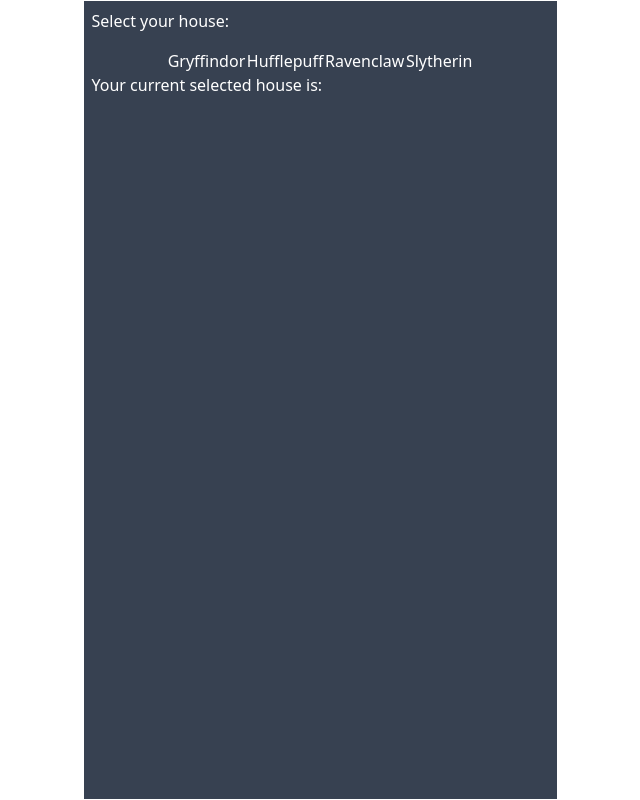
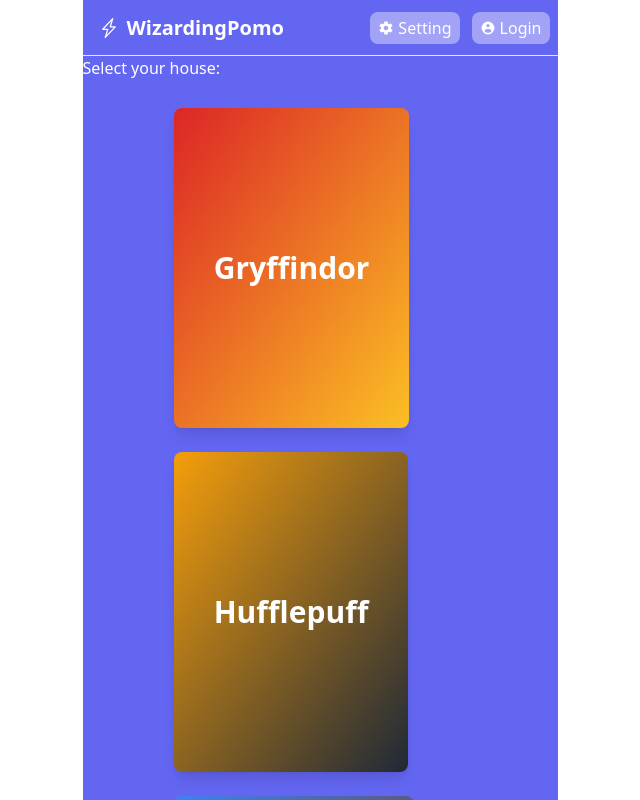
Before and after one commit to ujjwalkirti/pomodoro-timer-harry_potter-theme, a React (Create React App) app: page / in a window 1280 px wide. Shown: the top 800 px of the page, without its empty margins (320-960 px from the left). Built offline with nearby package versions, Linux system fonts and the light colour scheme.

Commit message:
30-10-2021

```diff
--- a/package.json
+++ b/package.json
@@ -11,6 +11,7 @@
     "postcss": "7",
     "react": "^17.0.2",
     "react-dom": "^17.0.2",
+    "react-icons": "^4.3.1",
     "react-scripts": "4.0.3",
     "tailwindcss": "npm:@tailwindcss/postcss7-compat",
     "web-vitals": "^1.0.1"
--- a/public/index.html
+++ b/public/index.html
@@ -24,7 +24,7 @@
       work correctly both with client-side routing and a non-root public URL.
       Learn how to configure a non-root public URL by running `npm run build`.
     -->
-    <title>React App</title>
+    <title>Pomodoro Timer-Harry Potter Theme</title>
   </head>
   <body>
     <noscript>You need to enable JavaScript to run this app.</noscript>
--- a/src/App.js
+++ b/src/App.js
@@ -3,19 +3,27 @@
 import SelectHouse from "./components/SelectHouse";
 import "./App.css";
 import { houseContext } from "./services/context/houseContext";
+import Navbar from "./components/Navbar";
 
 function App() {
   const [houseSelected, setHouseSelected] = useState(false);
+  const [bgColor, setBgColor] = useState("");
+  const selectHouse = useContext(houseContext);
 
-  const selectHouse = useContext(houseContext);
   useEffect(() => {
     if (selectHouse.house !== "") {
       setHouseSelected(true);
+      setBgColor(selectHouse.backGround);
     }
   }, [selectHouse.house]);
 
   return (
-    <div className="App bg-gray-700 h-screen border border-white special_width mx-auto text-white p-2">
+    <div
+      className={`App bg-${
+        bgColor === "" ? "indigo-500" : bgColor
+      } h-auto special_width mx-auto text-white`}
+    >
+      <Navbar />
       {houseSelected ? (
         <div>
           <Card />
--- a/src/components/Card.js
+++ b/src/components/Card.js
@@ -1,12 +1,45 @@
-import React from 'react'
-import Timer from './Timer'
+import React, { useState } from "react";
+import Timer from "./Timer";
+
+const typeOfBreaks = ["short", "long"];
 
 function Card() {
-       return (
-              <div className="">
-                     <Timer/>
-              </div>
-       )
+  const [breakType, setBreakType] = useState("");
+  return (
+    <div className="">
+      <div className="flex w-60 mx-auto justify-evenly mt-3">
+        <button>Pomodoro</button>
+        <button
+          onClick={() => {
+            setBreakType(typeOfBreaks[0]);
+          }}
+        >
+          Short Break
+        </button>
+        <button
+          onClick={() => {
+            setBreakType(typeOfBreaks[1]);
+          }}
+        >
+          Long Break
+        </button>
+      </div>
+      {breakType !== "" ? (
+        <div>
+          <p>Break Over? </p>
+          <button
+            className="border border-white p-2 rounded-lg m-2"
+            onClick={() => {
+              setBreakType("");
+            }}
+          >
+            Go back
+          </button>
+        </div>
+      ) : null}
+      <Timer breakType={breakType} />
+    </div>
+  );
 }
 
-export default Card
+export default Card;
--- /dev/null
+++ b/src/components/Navbar.js
@@ -0,0 +1,24 @@
+import React from "react";
+import { BsLightningCharge } from "react-icons/bs";
+import { HiUserCircle } from "react-icons/hi";
+import { IoMdSettings } from "react-icons/io";
+
+function Navbar() {
+  return (
+    <div className="w-full h-14 border-b border-gray-200 flex items-center justify-between mr-2">
+      <p className="flex text-white font-bold text-xl items-center w-60 ml-4">
+        <BsLightningCharge className="mr-2" /> WizardingPomo
+      </p>
+      <div className="flex">
+        <p className="mr-3 cursor-pointer bg-white bg-opacity-40 px-2 py-1 rounded-lg flex items-center">
+          <IoMdSettings className='mr-1'/> Setting
+        </p>
+        <p className="mr-2 cursor-pointer bg-white bg-opacity-40 px-2 py-1 rounded-lg flex items-center">
+          <HiUserCircle className="mr-1" /> Login
+        </p>
+      </div>
+    </div>
+  );
+}
+
+export default Navbar;
--- a/src/components/SelectHouse.js
+++ b/src/components/SelectHouse.js
@@ -1,46 +1,58 @@
-import React, { useContext } from "react";
+import React, { useContext, useEffect } from "react";
+import { useState } from "react";
 import { houseContext } from "../services/context/houseContext";
 
 function SelectHouse() {
+  const [houseThemes, setHouseThemes] = useState([
+    {
+      name: "Gryffindor",
+      primaryColor: "red-600",
+      secondaryColor: "yellow-400",
+    },
+    {
+      name: "Hufflepuff",
+      primaryColor: "yellow-500",
+      secondaryColor: "gray-800",
+    },
+    {
+      name: "Ravenclaw",
+      primaryColor: "blue-500",
+      secondaryColor: "yellow-900",
+    },
+    {
+      name: "Slytherin",
+      primaryColor: "green-600",
+      secondaryColor: "gray-500",
+    },
+  ]);
   const selectHouse = useContext(houseContext);
+  useEffect(() => {
+    if (selectHouse.house !== "") {
+      houseThemes.map((house) => {
+        if (house.name.toLowerCase() === selectHouse.house) {
+          selectHouse.setBackGround(house.primaryColor);
+          console.log(house.name.toLowerCase());
+        }
+      });
+    }
+  }, [selectHouse.house]);
   return (
     <div>
       <p>Select your house:</p>
-      <div className="flex w-2/3 mx-auto justify-between mt-4">
+      <div className="w-2/3 mx-auto mt-4">
+        {houseThemes.map((houseTheme) => {
+          return (
             <button
+              className={`bg-gradient-to-br shadow-lg from-${houseTheme.primaryColor} to-${houseTheme.secondaryColor} h-80 p-10 rounded-lg text-3xl font-semibold m-3`}
               onClick={() => {
                 selectHouse.setHouse("gryffindor");
-            console.log(selectHouse.house);
               }}
             >
-          Gryffindor
+              {houseTheme.name}
             </button>
-        <button
-          onClick={() => {
-            selectHouse.setHouse("hufflepuff");
-            console.log(selectHouse.house);
-          }}
-        >
-          Hufflepuff
-        </button>
-        <button
-          onClick={() => {
-            selectHouse.setHouse("ravenclaw");
-            console.log(selectHouse.house);
-          }}
-        >
-          Ravenclaw
-        </button>
-        <button
-          onClick={() => {
-            selectHouse.setHouse("slytherin");
-            console.log(selectHouse.house);
-          }}
-        >
-          Slytherin
-        </button>
+          );
+        })}
       </div>
-      <p>Your current selected house is: {selectHouse.house}</p>
     </div>
   );
 }
--- a/src/components/Timer.js
+++ b/src/components/Timer.js
@@ -1,30 +1,38 @@
-import React, { useState } from "react";
+import React, { useEffect, useState } from "react";
 
-function Timer() {
-  const [hours, setHours] = useState(0);
-  const [minutes, setMinutes] = useState(0);
+function Timer(props) {
   const [seconds, setSeconds] = useState(0);
+  const [timerOn, setTimerOn] = useState(false);
 
-  const handleStart = () => {};
-  const handleStop = () => {};
+  useEffect(() => {
+    let intervalCounter = null;
+    if (timerOn) {
+      if (seconds > 0) {
+        intervalCounter = setInterval(() => {
+          setSeconds((prevTime) => prevTime - 1);
+          console.log(seconds);
+        }, 1000);
+      }
+    } else {
+      clearInterval(intervalCounter);
+    }
+    return () => clearInterval(intervalCounter);
+  }, [timerOn]);
+
   return (
     <div>
       <div className="flex w-80 justify-between m-10 border border-white p-5 rounded-lg">
         <p>Change hours</p>
         <button
           onClick={() => {
-            setHours(hours + 1);
+            setSeconds(seconds + 3600);
           }}
         >
           +
         </button>
         <button
           onClick={() => {
-            if (hours > 0) {
-              setHours(hours - 1);
-            } else {
-              alert("Time cannot be negative");
-            }
+            setSeconds(seconds - 3600);
           }}
         >
           -
@@ -35,18 +43,14 @@
         <p>Change minutes</p>
         <button
           onClick={() => {
-            setMinutes(minutes + 1);
+            setSeconds(seconds + 60);
           }}
         >
           +
         </button>
         <button
           onClick={() => {
-            if (minutes > 0) {
-              setMinutes(minutes - 1);
-            } else {
-              alert("Time cannot be negative");
-            }
+            setSeconds(seconds - 60);
           }}
         >
           -
@@ -66,9 +70,6 @@
           onClick={() => {
             if (seconds > 0) {
               setSeconds(seconds - 1);
-            } else if (seconds === 0) {
-              setSeconds(59);
-              setMinutes(minutes - 1);
             } else {
               alert("Time cannot be negative");
             }
@@ -78,14 +79,27 @@
         </button>
       </div>
       <p className="flex w-80 justify-between m-10 border border-white p-5 rounded-lg">
-        {hours / 10 === 0 ? "0" : null}
-        {hours}:{minutes / 10 === 0 ? "0" : null}
-        {minutes}:{seconds / 10 === 0 ? "0" : null}
-        {seconds}
+        {Math.floor(seconds / 3600 / 10) === 0 ? 0 : null}
+        {Math.floor(seconds / 3600)}:
+        {Math.floor(seconds / 60 / 10) === 0 ? 0 : null}
+        {Math.floor(seconds / 60)}:{Math.floor(seconds / 10) === 0 ? 0 : null}
+        {seconds % 60}
       </p>
       <div className="flex w-80 justify-evenly m-10 border border-white p-5 rounded-lg">
-        <button onClick={handleStart}>Start</button>{" "}
-        <button onClick={handleStop}>Stop</button>
+        <button
+          onClick={() => {
+            setTimerOn(true);
+          }}
+        >
+          Start
+        </button>{" "}
+        <button
+          onClick={() => {
+            setTimerOn(false);
+          }}
+        >
+          Stop
+        </button>
       </div>
     </div>
   );
--- a/src/services/context/houseState.js
+++ b/src/services/context/houseState.js
@@ -2,15 +2,12 @@
 import { houseContext } from "./houseContext";
 
 const HouseState = (props) => {
-  const houseThemes = [
-    { name: "gryffindor", primaryColor: "red", secondaryColor: "yellow" },
-    { name: "hufflepuff", primaryColor: "yellow", secondaryColor: "black" },
-    { name: "ravenclaw", primaryColor: "blue", secondaryColor: "brown" },
-    { name: "slytherin", primaryColor: "green", secondaryColor: "gray" },
-  ];
   const [house, setHouse] = useState("");
+  const [backGround, setBackGround] = useState("");
   return (
-    <houseContext.Provider value={{ house, setHouse, houseThemes }}>
+    <houseContext.Provider
+      value={{ house, setHouse, backGround, setBackGround }}
+    >
       {props.children}
     </houseContext.Provider>
   );
```
Also changed, not shown: 1 other file (tests, documents, lock files or other folders). Lines whose indentation alone changed are shown as unchanged.
